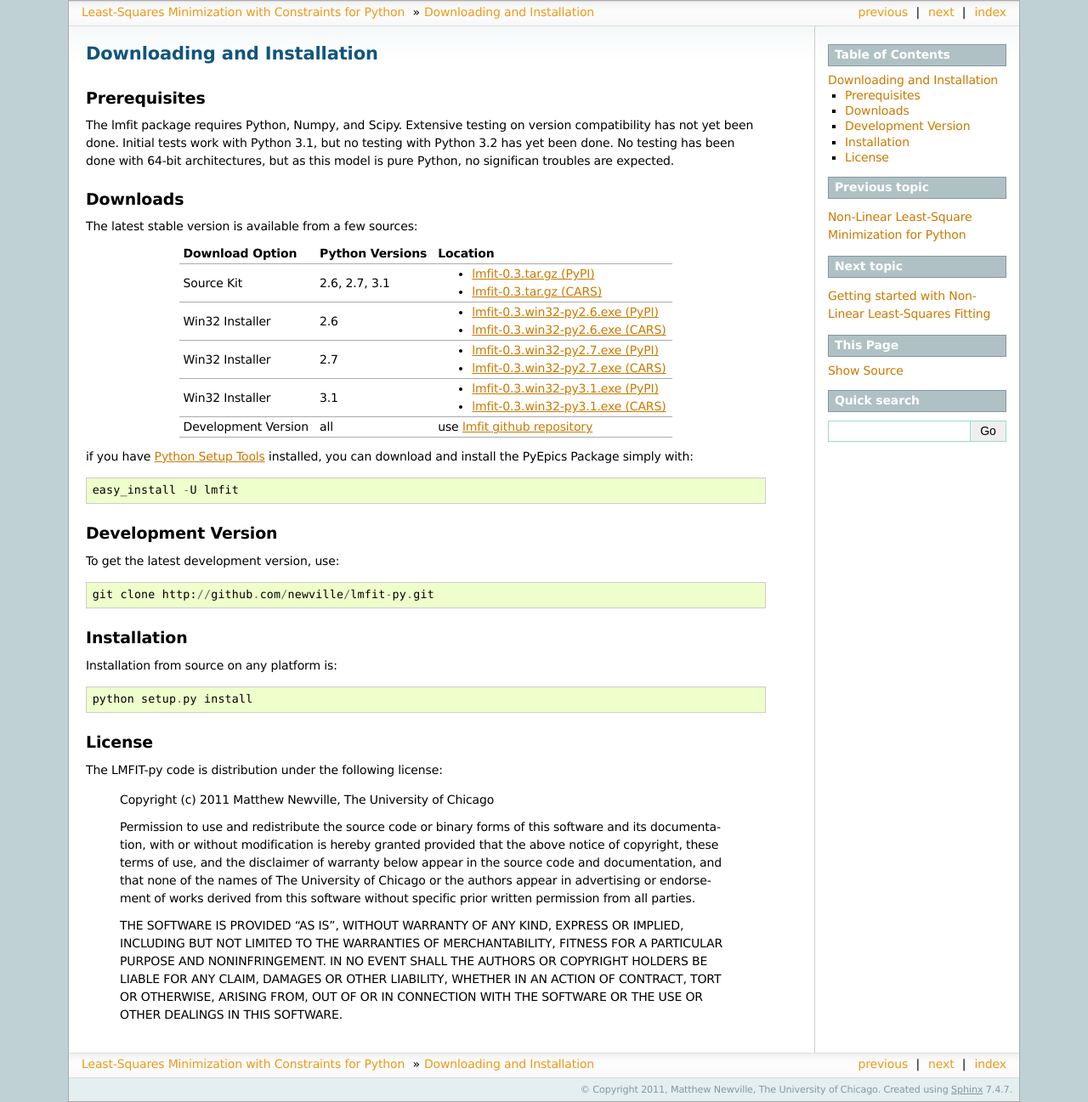
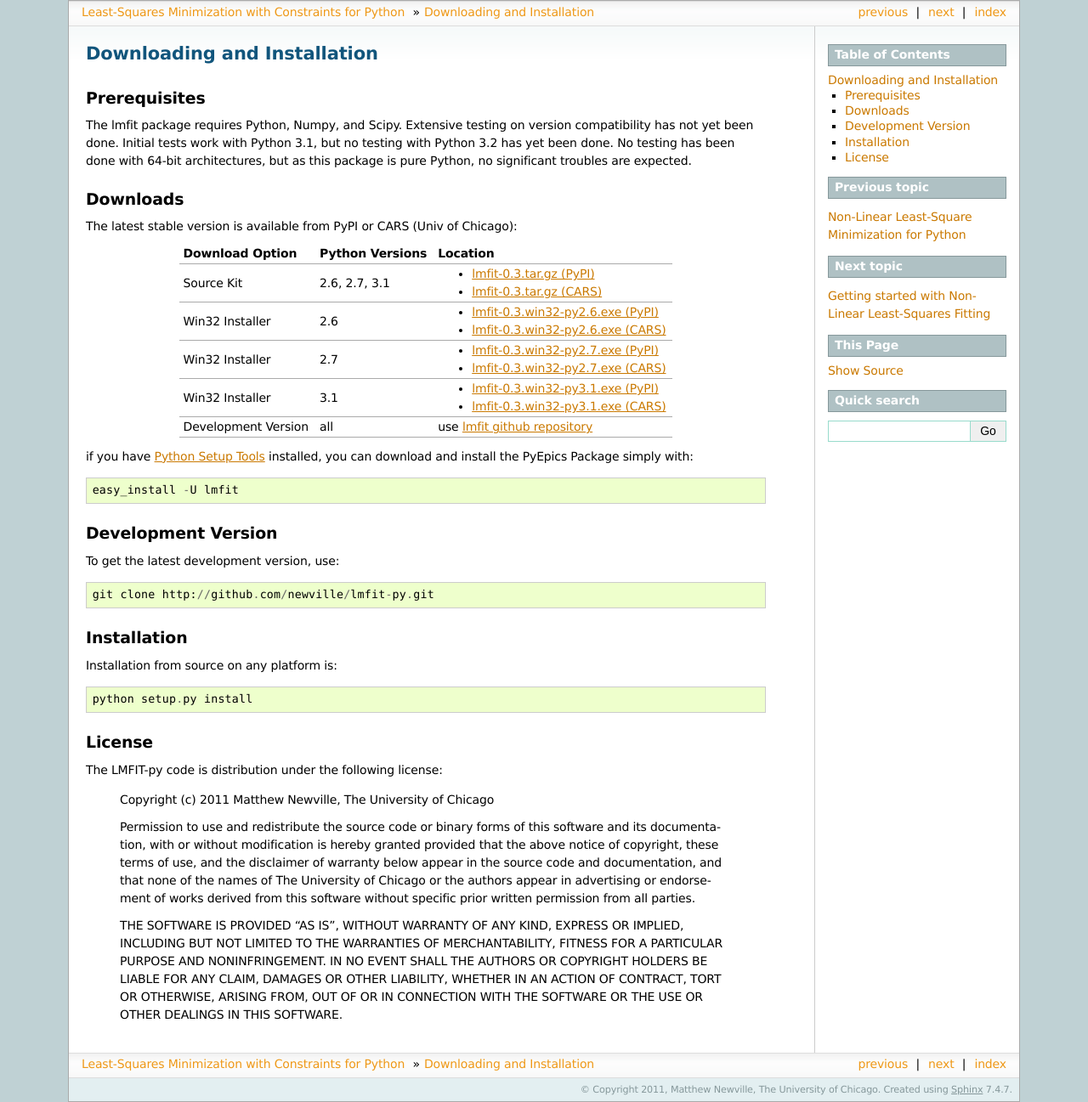
Before and after one commit to lmfit/lmfit-py, a Sphinx documentation site: the page built from doc/installation.rst, in a window 1280 px wide. Shown: the whole page at 85% size. Built offline with Sphinx 7.4.7, drawn with Linux system fonts in a browser that asks for light colours; formulas are drawn with MathJax 3; the version number is read from the project's files by our own code.

```diff
--- a/doc/installation.rst
+++ b/doc/installation.rst
@@ -8,14 +8,14 @@
 The lmfit package requires Python, Numpy, and Scipy.  Extensive testing on
 version compatibility has not yet been done.  Initial tests work with
 Python 3.1, but no testing with Python 3.2 has yet been done.  No testing
-has been done with 64-bit architectures, but as this model is pure Python,
-no significan troubles are expected.
+has been done with 64-bit architectures, but as this package is pure Python,
+no significant troubles are expected.
 
 
 Downloads
 ~~~~~~~~~~~~~
 
-The latest stable version is available from a few sources:
+The latest stable version is available from PyPI or CARS (Univ of Chicago):
 
 .. _lmfit-0.3.tar.gz (CARS):   http://cars9.uchicago.edu/software/lmfit/src/lmfit-0.3.tar.gz
 .. _lmfit-0.3.win32-py2.6.exe (CARS): http://cars9.uchicago.edu/software/lmfit/src/lmfit-0.3.win32-py2.6.exe
```
